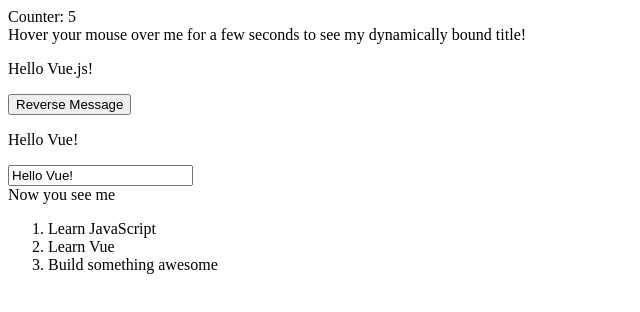
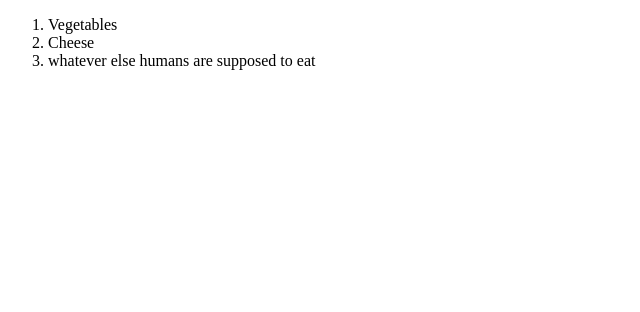
Before and after one commit to Juliowebnet/Vue-v3-holaMundo, a plain HTML site: page index.html in a window 1280 px wide. Shown: the whole page, without its empty margins (0-640 px from the left). Drawn offline with nearby package versions, Linux system fonts and the light colour scheme.

Commit message:
Todo List App

```diff
--- a/index.html
+++ b/index.html
@@ -8,7 +8,7 @@
 </head>
 <body>
 
-    <div id="counter">
+    <!-- <div id="counter">
         Counter: {{counter}}
     </div>
 
@@ -38,6 +38,20 @@
                 {{todo.text}}
             </li>
         </ol>
+    </div> -->
+
+    <div id="todo-list-app">
+        <ol>
+            <!-- Now we provide each todo-item with the todo object
+            it's representing, so that its content can be dynamic.
+            We also need to provide each component with a "key",
+            which will be explained later -->
+            <todo-item
+            v-for="item in groceryList"
+            v-bind:todo="item"
+            v-bind:key="item.id"
+            ></todo-item>
+        </ol>
     </div>
 
     <script src="https://unpkg.com/vue@next"></script>
--- a/script.js
+++ b/script.js
@@ -1,71 +1,92 @@
-const Counter = {
+// const Counter = {
+//     data() {
+//         return {
+//             counter: 0
+//         }
+//     },
+//     mounted() {
+//         setInterval(()=> {
+//             this.counter++
+//         }, 1000)
+//     }
+// }
+
+// const AttributeBinding = {
+//     data(){
+//         return{
+//             message: 'You loaded this page on ' + new Date().toLocaleString()
+//         }
+//     }
+// }
+
+// const EventHandling = {
+//     data(){
+//         return {
+//             message: 'Hello Vue.js!'
+//         }
+//     },
+//     methods: {
+//         reverseMessage() {
+//             this.message = this.message
+//             .split('')
+//             .reverse()
+//             .join('')
+//         }
+//     }
+// }
+
+// const TwoWayBinding = {
+//     data() {
+//         return {
+//             message: 'Hello Vue!'
+//         }
+//     }
+// }
+
+// const ConditionalRendering = {
+//     data() {
+//         return {
+//             seen: true
+//         }
+//     }
+// }
+
+// const ListRendering = {
+//     data() {
+//         return {
+//             todos: [
+//                 {text: 'Learn JavaScript'},
+//                 {text: 'Learn Vue'},
+//                 {text: 'Build something awesome'}
+//             ]
+//         }
+//     }
+// }
+
+const TodoList = {
     data() {
         return {
-            counter: 0
-        }
-    },
-    mounted() {
-        setInterval(()=> {
-            this.counter++
-        }, 1000)
-    }
-}
-
-const AttributeBinding = {
-    data(){
-        return{
-            message: 'You loaded this page on ' + new Date().toLocaleString()
-        }
-    }
-}
-
-const EventHandling = {
-    data(){
-        return {
-            message: 'Hello Vue.js!'
-        }
-    },
-    methods: {
-        reverseMessage() {
-            this.message = this.message
-            .split('')
-            .reverse()
-            .join('')
-        }
-    }
-}
-
-const TwoWayBinding = {
-    data() {
-        return {
-            message: 'Hello Vue!'
-        }
-    }
-}
-
-const ConditionalRendering = {
-    data() {
-        return {
-            seen: true
-        }
-    }
-}
-
-const ListRendering = {
-    data() {
-        return {
-            todos: [
-                {text: 'Learn JavaScript'},
-                {text: 'Learn Vue'},
-                {text: 'Build something awesome'}
+            groceryList: [
+                {id: 0, text: 'Vegetables'},
+                {id: 1, text: 'Cheese'},
+                {id: 2, text: 'whatever else humans are supposed to eat'}
             ]
         }
     }
 }
 
-Vue.createApp(Counter).mount('#counter')
-Vue.createApp(AttributeBinding).mount('#bind-attribute')
-Vue.createApp(EventHandling).mount('#event-handling')
-Vue.createApp(TwoWayBinding).mount('#two-way-binding')
-Vue.createApp(ConditionalRendering).mount('#conditional-rendering')
-Vue.createApp(ListRendering).mount('#list-rendering')
+const app = Vue.createApp(TodoList)
+
+app.component('todo-item', {
+    props: ['todo'],
+    template: `<li>{{todo.text}}</li>`
+})
+
+app.mount('#todo-list-app')
+
+// Vue.createApp(Counter).mount('#counter')
+// Vue.createApp(AttributeBinding).mount('#bind-attribute')
+// Vue.createApp(EventHandling).mount('#event-handling')
+// Vue.createApp(TwoWayBinding).mount('#two-way-binding')
+// Vue.createApp(ConditionalRendering).mount('#conditional-rendering')
+// Vue.createApp(ListRendering).mount('#list-rendering')
```
